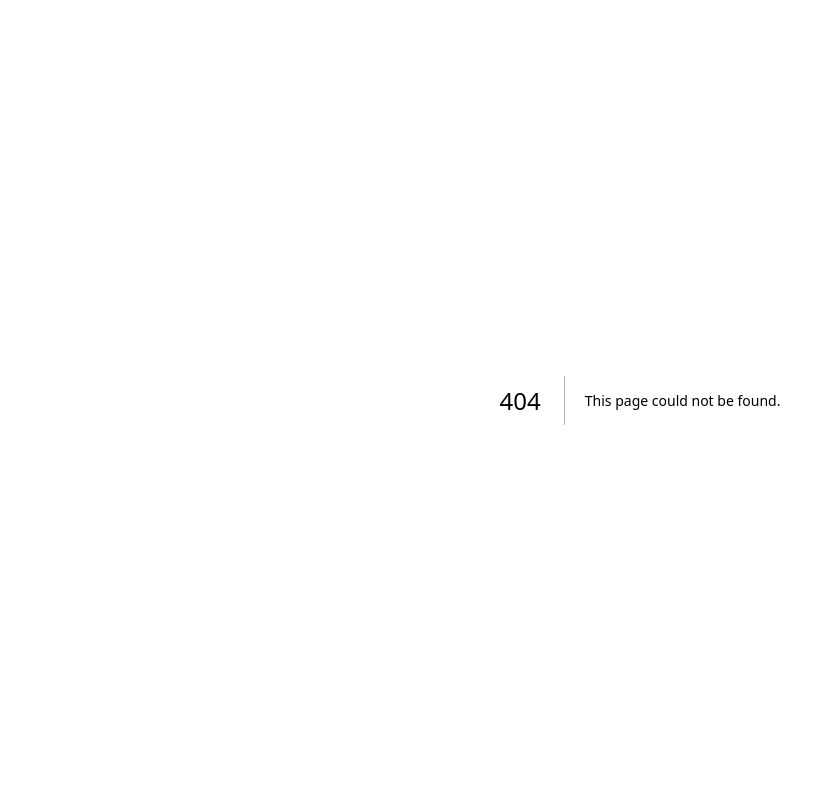
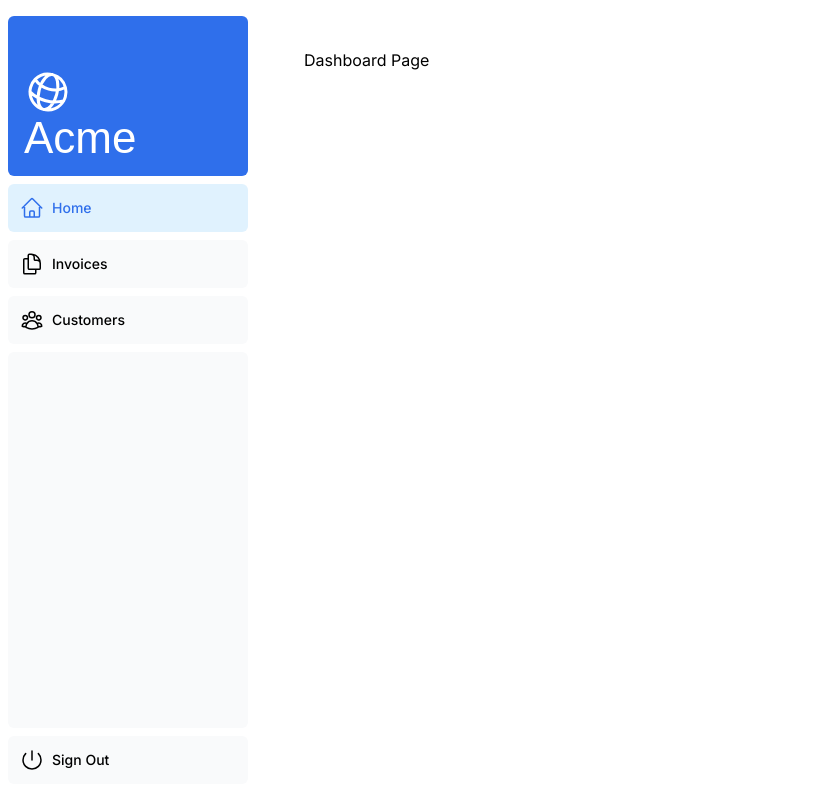
Before and after one commit to shuyanglin/next-stewardship-app, a Next.js app: page /dashboard in a window 1280 px wide. Before the commit this address had no page. Shown: the whole page, without its empty margins (0-835 px from the left). Built offline with nearby package versions, Linux system fonts and the light colour scheme; a web font is replaced by a local one.

Commit message:
progressing tutorial to ch.5

```diff
--- /dev/null
+++ b/app/dashboard/customers/page.tsx
@@ -0,0 +1,3 @@
+export default function Page() {
+  return <p>Customers Page</p>;
+}
--- /dev/null
+++ b/app/dashboard/invoices/page.tsx
@@ -0,0 +1,3 @@
+export default function Page() {
+  return <p>Invoices Page</p>;
+}
--- /dev/null
+++ b/app/dashboard/layout.tsx
@@ -0,0 +1,12 @@
+import SideNav from '@/app/ui/dashboard/sidenav';
+
+export default function Layout({ children }: { children: React.ReactNode }) {
+  return (
+    <div className="flex h-screen flex-col md:flex-row md:overflow-hidden">
+      <div className="w-full flex-none md:w-64">
+        <SideNav />
+      </div>
+      <div className="flex-grow p-6 md:overflow-y-auto md:p-12">{children}</div>
+    </div>
+  );
+}
--- /dev/null
+++ b/app/dashboard/page.tsx
@@ -0,0 +1,3 @@
+export default function Page() {
+  return <p>Dashboard Page</p>;
+}
--- a/app/layout.tsx
+++ b/app/layout.tsx
@@ -1,4 +1,6 @@
 import '@/app/ui/global.css';
+
+import { inter } from '@/app/ui/fonts';
 export default function RootLayout({
   children,
 }: {
@@ -6,7 +8,7 @@
 }) {
   return (
     <html lang="en">
-      <body>{children}</body>
+      <body className={`${inter.className} antialiased`}>{children}</body>
     </html>
   );
 }
--- a/app/ui/dashboard/nav-links.tsx
+++ b/app/ui/dashboard/nav-links.tsx
@@ -1,9 +1,13 @@
+'use client';
+
 import {
   UserGroupIcon,
   HomeIcon,
   DocumentDuplicateIcon,
 } from '@heroicons/react/24/outline';
-
+import Link from 'next/link';
+import { usePathname } from 'next/navigation';
+import clsx from 'clsx';
 // Map of links to display in the side navigation.
 // Depending on the size of the application, this would be stored in a database.
 const links = [
@@ -15,21 +19,27 @@
   },
   { name: 'Customers', href: '/dashboard/customers', icon: UserGroupIcon },
 ];
-
 export default function NavLinks() {
+  const pathname = usePathname();
   return (
     <>
       {links.map((link) => {
         const LinkIcon = link.icon;
         return (
-          <a
+          <Link
             key={link.name}
             href={link.href}
-            className="flex h-[48px] grow items-center justify-center gap-2 rounded-md bg-gray-50 p-3 text-sm font-medium hover:bg-sky-100 hover:text-blue-600 md:flex-none md:justify-start md:p-2 md:px-3"
+            className={clsx(
+              'flex h-[48px] grow items-center justify-center gap-2 rounded-md bg-gray-50 p-3 text-sm font-medium hover:bg-sky-100 hover:text-blue-600 md:flex-none md:justify-start md:p-2 md:px-3',
+              {
+                'bg-sky-100 text-blue-600': pathname === link.href,
+              },
+            )}
+            // className="flex h-[48px] grow items-center justify-center gap-2 rounded-md bg-gray-50 p-3 text-sm font-medium hover:bg-sky-100 hover:text-blue-600 md:flex-none md:justify-start md:p-2 md:px-3"
           >
             <LinkIcon className="w-6" />
             <p className="hidden md:block">{link.name}</p>
-          </a>
+          </Link>
         );
       })}
     </>
```
